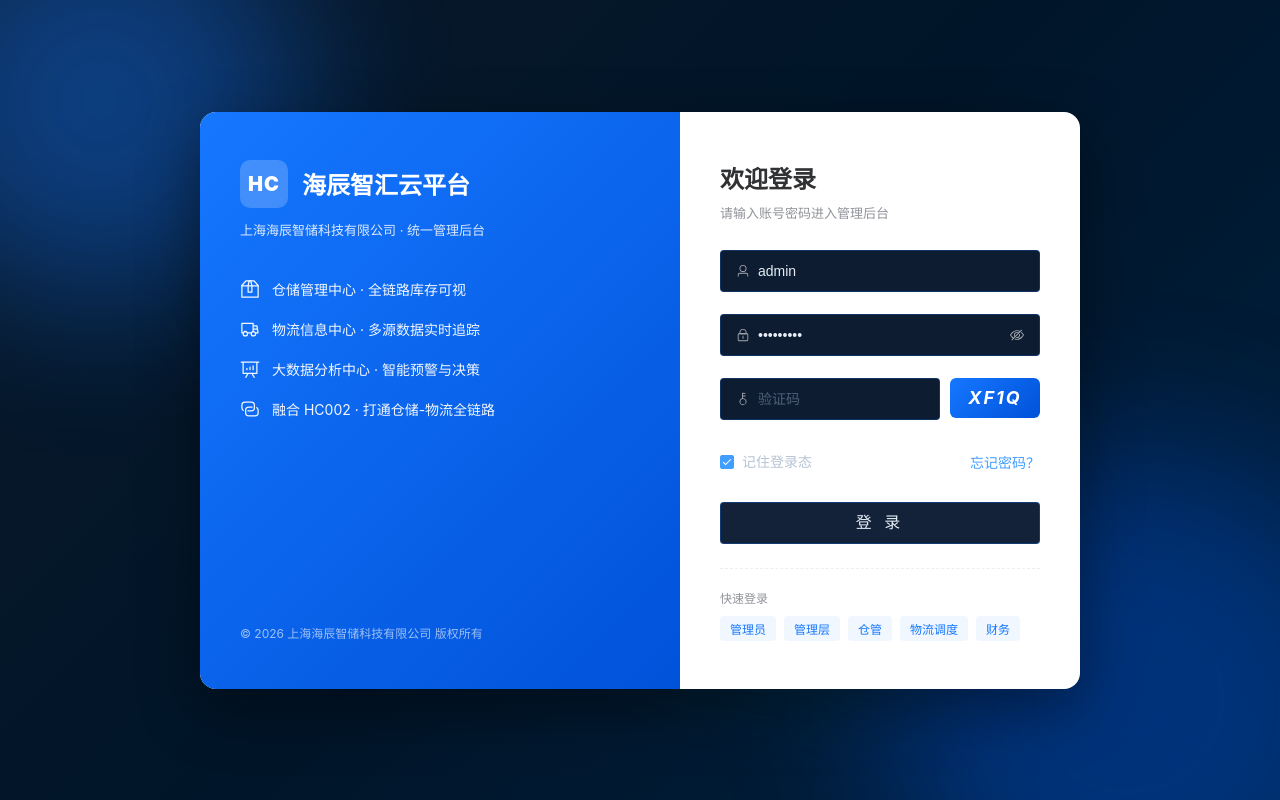
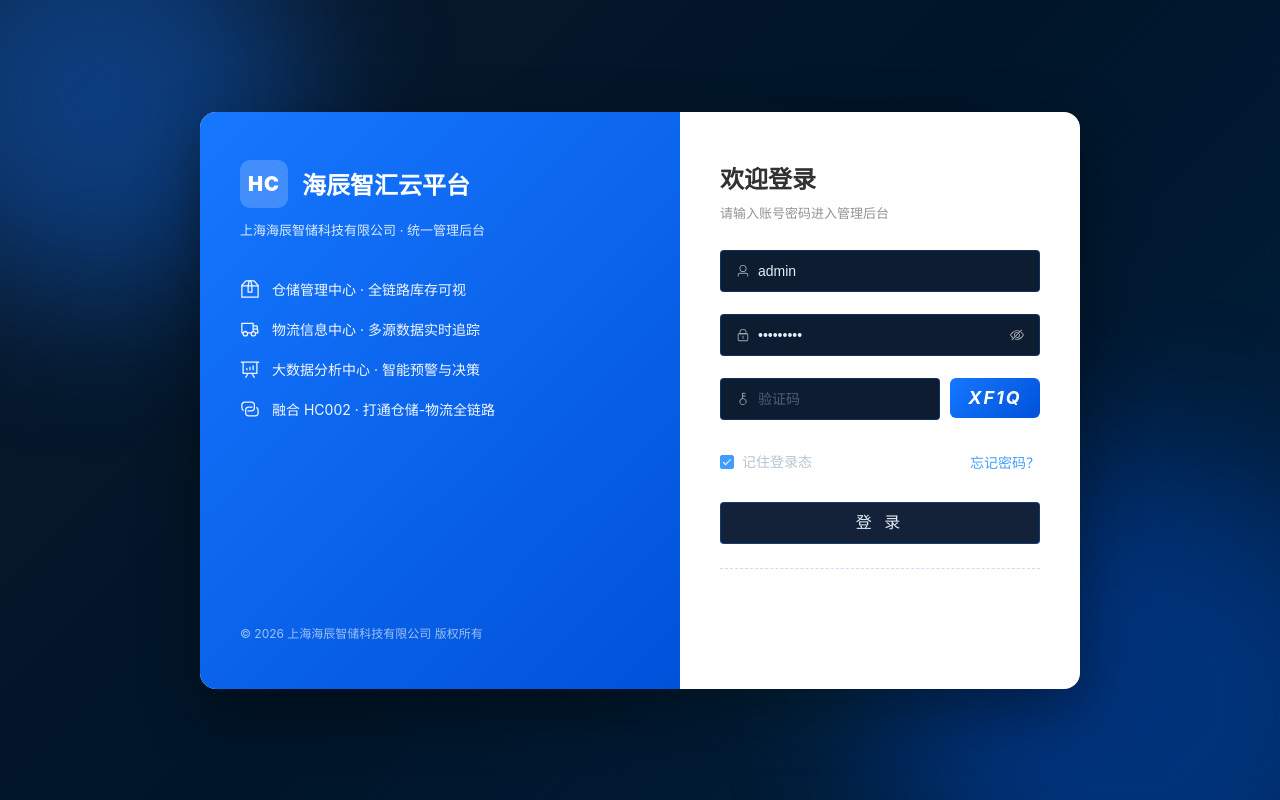
Before and after one commit to yeqifang0/haichen-cloud-platform, a Vue app: page /#/login in a window 1280 px wide. Built offline with nearby package versions, Linux system fonts and the light colour scheme.

Commit message:
fix: 登录页qa-item深色适配(半透明白底+白字)

```diff
--- a/src/views/login/index.vue
+++ b/src/views/login/index.vue
@@ -298,11 +298,11 @@ async function handleLogin() {
 .quick-accounts {
   margin-top: 24px;
   padding-top: 20px;
-  border-top: 1px dashed #ebeef5;
+  border-top: 1px dashed rgba(22, 119, 255, 0.25);
 }
 .qa-title {
   font-size: 12px;
-  color: #909399;
+  color: rgba(255, 255, 255, 0.7);
   margin-bottom: 10px;
 }
 .qa-list {
@@ -312,15 +312,15 @@ async function handleLogin() {
 }
 .qa-item {
   padding: 4px 10px;
-  background: #f0f7ff;
-  color: #1677ff;
+  background: rgba(255, 255, 255, 0.15);
+  color: #fff;
   border-radius: 4px;
   font-size: 12px;
   cursor: pointer;
   white-space: nowrap;
 }
 .qa-item:hover {
-  background: #1677ff;
+  background: rgba(22, 119, 255, 0.6);
   color: #fff;
 }
 
```
